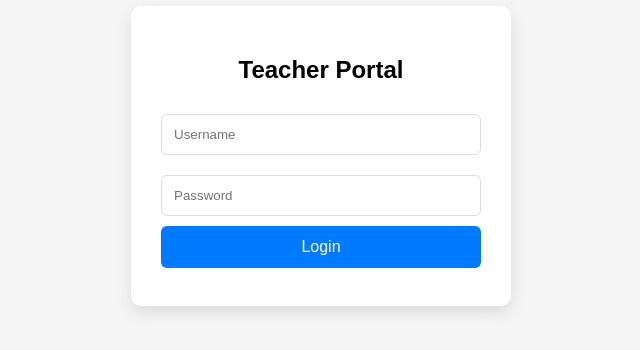
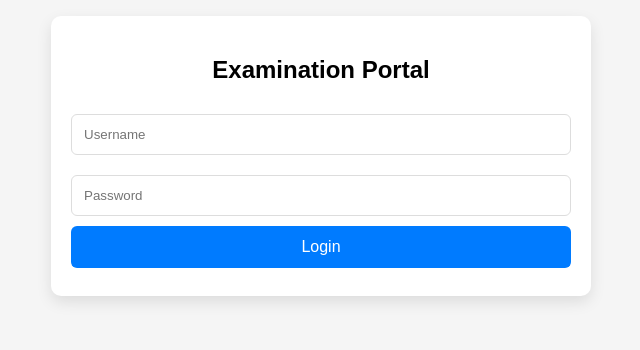
Before and after one commit to hardktyagi/Examination-cell, a plain HTML site: page index.html in a window 1280 px wide. Shown: the part 244-594 px from the top of the page, without its empty margins (319-959 px from the left). Drawn offline with Linux system fonts and the light colour scheme.

Commit message:
Update index.html

```diff
--- a/index.html
+++ b/index.html
@@ -3,7 +3,7 @@
 <head>
   <meta charset="UTF-8">
   <meta name="viewport" content="width=device-width, initial-scale=1.0">
-  <title>Teacher Portal — Login</title>
+  <title>Examination Portal— Login</title>
   <style>
     body {
       font-family: Arial, sans-serif;
@@ -16,10 +16,10 @@
     }
     .card {
       background: white;
-      padding: 30px;
+      padding: 20px;
       border-radius: 10px;
       box-shadow: 0 6px 15px rgba(0,0,0,0.1);
-      width: 320px;
+      width: 500px;
       text-align: center;
     }
     input {
@@ -52,7 +52,7 @@
 <body>
 
   <div class="card">
-    <h2>Teacher Portal</h2>
+    <h2>Examination Portal</h2>
     <input type="text" id="username" placeholder="Username" />
     <input type="password" id="password" placeholder="Password" />
     <button id="loginBtn">Login</button>
@@ -61,8 +61,8 @@
 
   <script>
     // Only one teacher username/password
-    const teacherUsername = "teacher";
-    const teacherPassword = "teacherpass";
+    const teacherUsername = "exam";
+    const teacherPassword = "9999";
 
     const portalURL = "https://script.google.com/macros/s/AKfycbwE_EuM8SvbdimKvmh-SAXzuffyFu1rw2X_ye1TQVjBcfBY9DLLmdIk-uZ6RjGiPLcl/exec";
 
```
